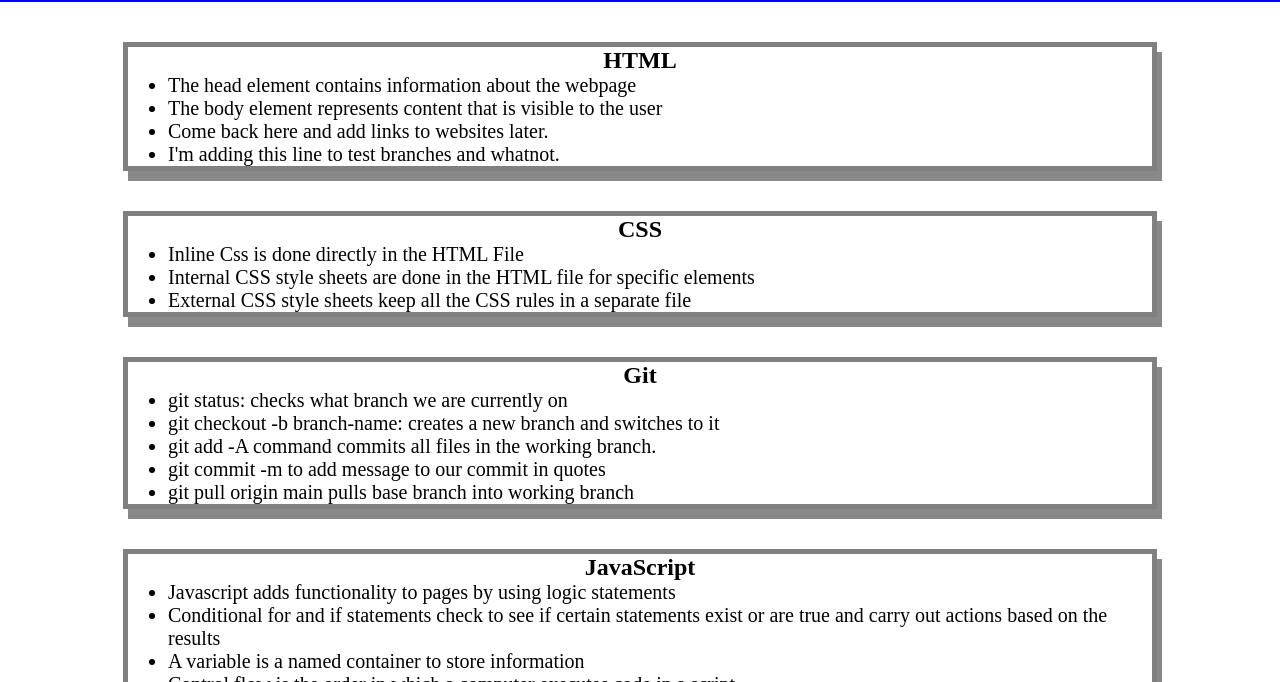
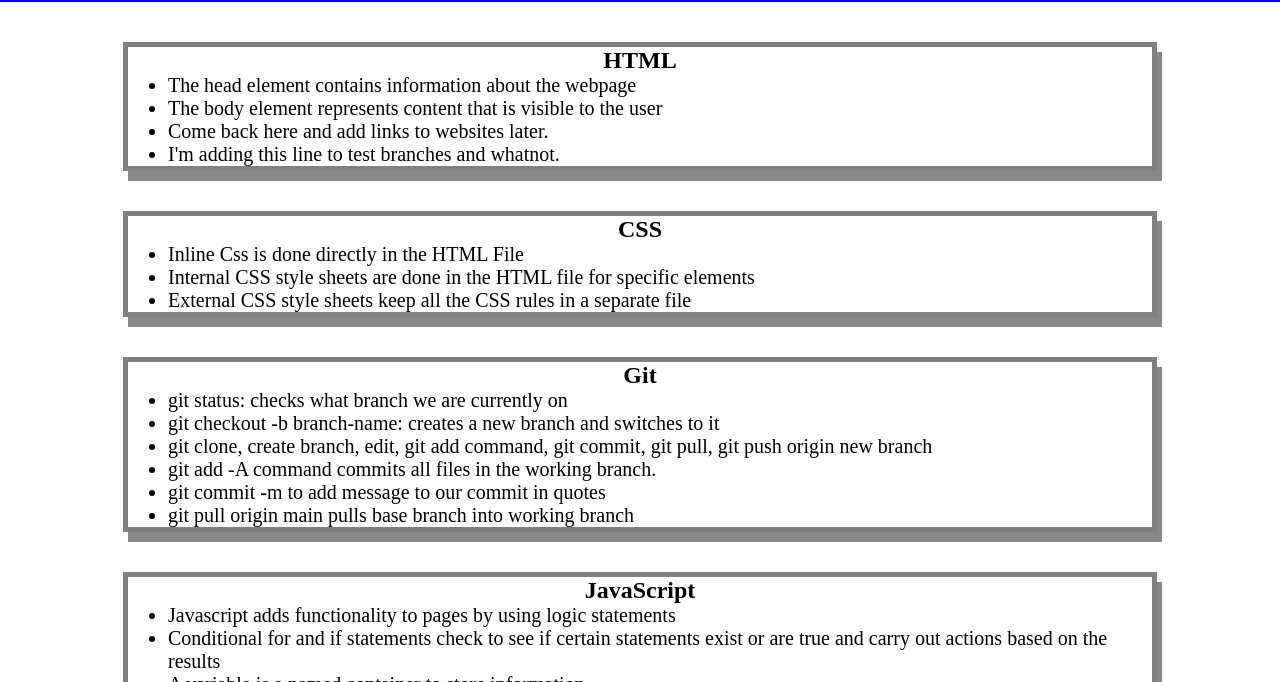
Before and after one commit to jtpheonix13/bootcamp-prework-study-guide, a plain HTML site: page index.html in a window 1280 px wide. Shown: the part 118-800 px from the top of the page. Drawn offline with Linux system fonts and the light colour scheme.

Commit message:
added notes to git

```diff
--- a/index.html
+++ b/index.html
@@ -39,6 +39,7 @@
         <ul>
           <li>git status: checks what branch we are currently on</li>
           <li>git checkout -b branch-name: creates a new branch and switches to it</li>
+          <li>git clone, create branch, edit, git add command, git commit, git pull, git push origin new branch</li>
           <li>git add -A command commits all files in the working branch.</li>
           <li>git commit -m to add message to our commit in quotes</li>
           <li>git pull origin main pulls base branch into working branch</li>
```
